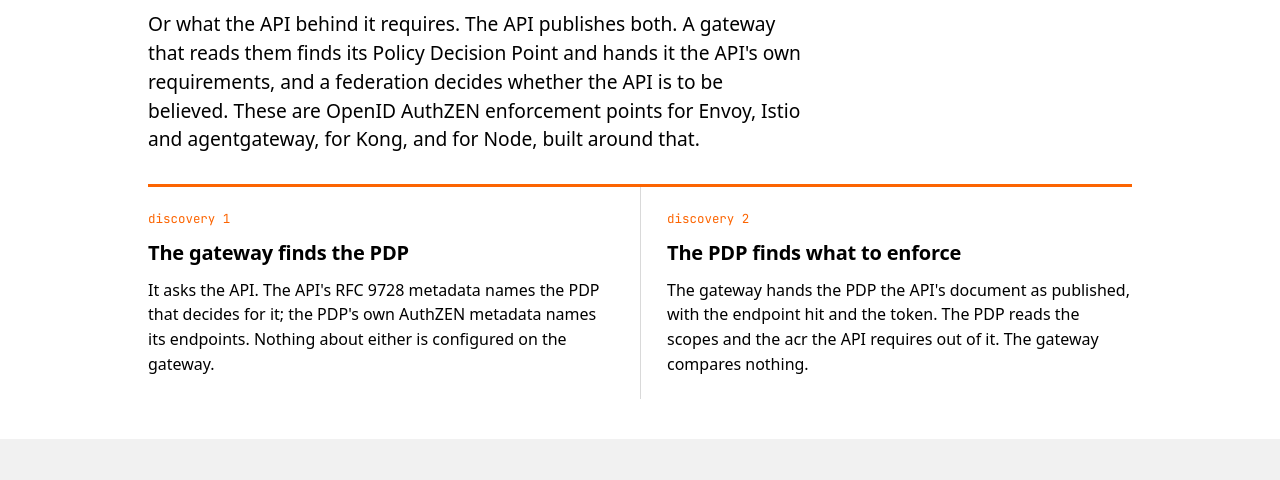
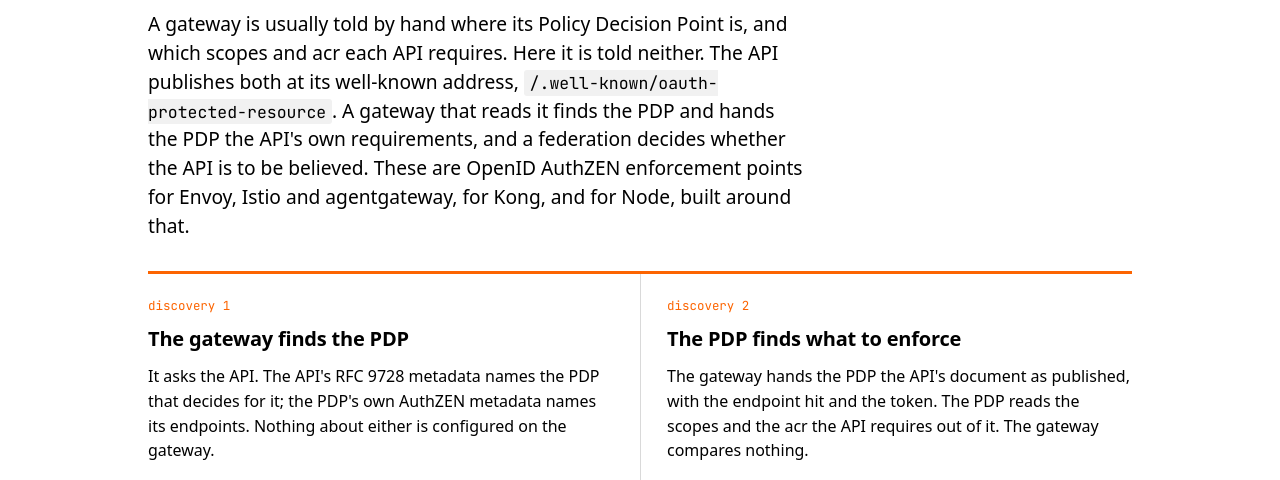
Before and after one commit to ID-Partners/idp-auth-peps, a plain HTML site: page docs/overview.html in a window 1280 px wide. Shown: the part 336-816 px from the top of the page. Drawn offline with Linux system fonts and the light colour scheme.

Commit message:
overview: make the lede stand on its own
It opened with a fragment that only read as a continuation of the headline, and named
the requirement without saying where it is published.

Co-Authored-By: Claude Fable 5.1 <noreply@anthropic.com>

```diff
--- a/docs/overview.html
+++ b/docs/overview.html
@@ -141,7 +141,7 @@ footer .wrap{display:flex;justify-content:space-between;flex-wrap:wrap;gap:12px}
   <div class="wrap">
     <span class="eyebrow">idp-auth-peps</span>
     <h1>Nobody tells the gateway <em>where the PDP is</em></h1>
-    <p class="lede">Or what the API behind it requires. The API publishes both. A gateway that reads them finds its Policy Decision Point and hands it the API's own requirements, and a federation decides whether the API is to be believed. These are OpenID AuthZEN enforcement points for Envoy, Istio and agentgateway, for Kong, and for Node, built around that.</p>
+    <p class="lede">A gateway is usually told by hand where its Policy Decision Point is, and which scopes and acr each API requires. Here it is told neither. The API publishes both at its well-known address, <code>/.well-known/oauth-protected-resource</code>. A gateway that reads it finds the PDP and hands the PDP the API's own requirements, and a federation decides whether the API is to be believed. These are OpenID AuthZEN enforcement points for Envoy, Istio and agentgateway, for Kong, and for Node, built around that.</p>
     <div class="two">
       <div>
         <span class="n">discovery 1</span>
```
